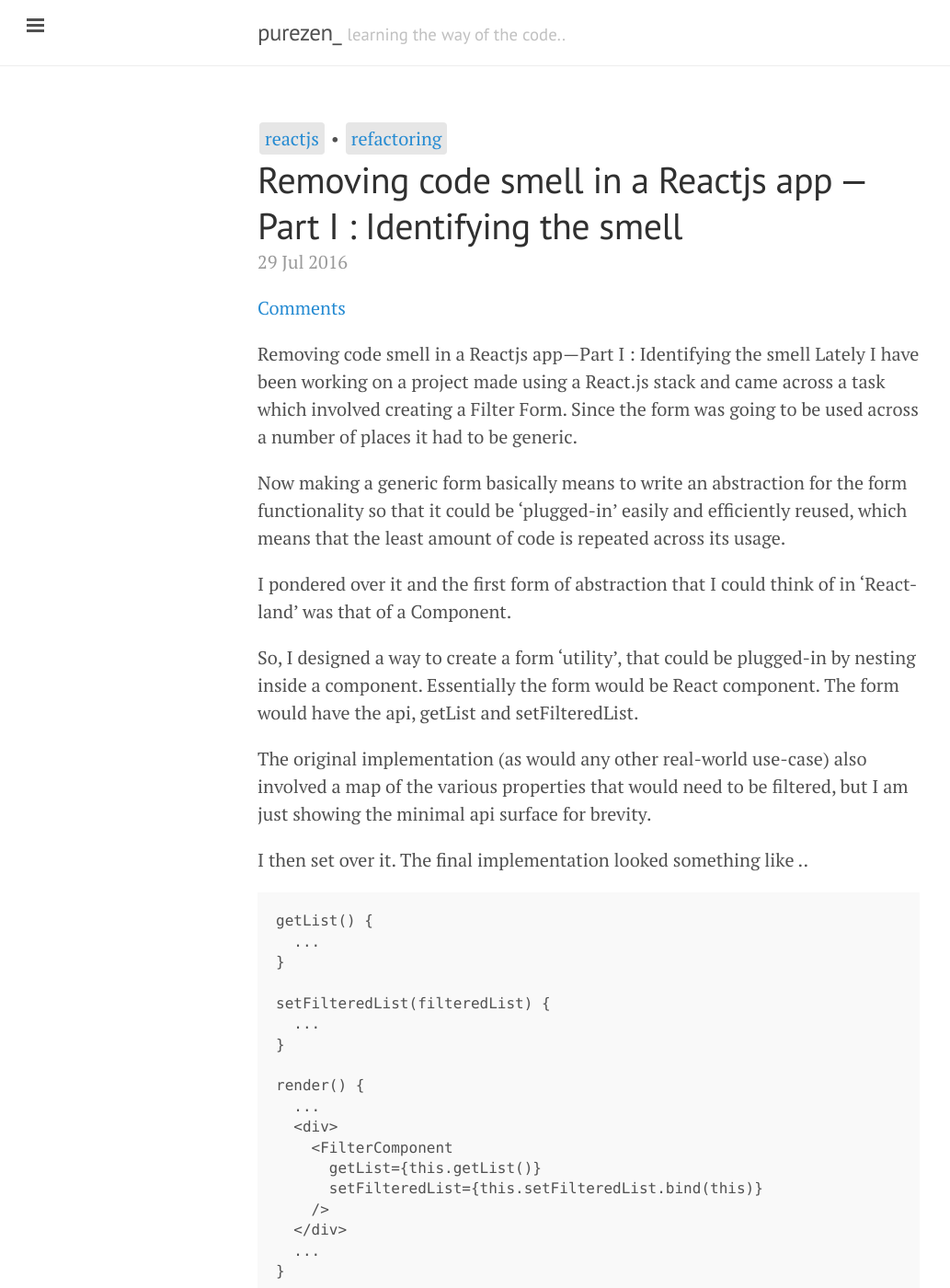
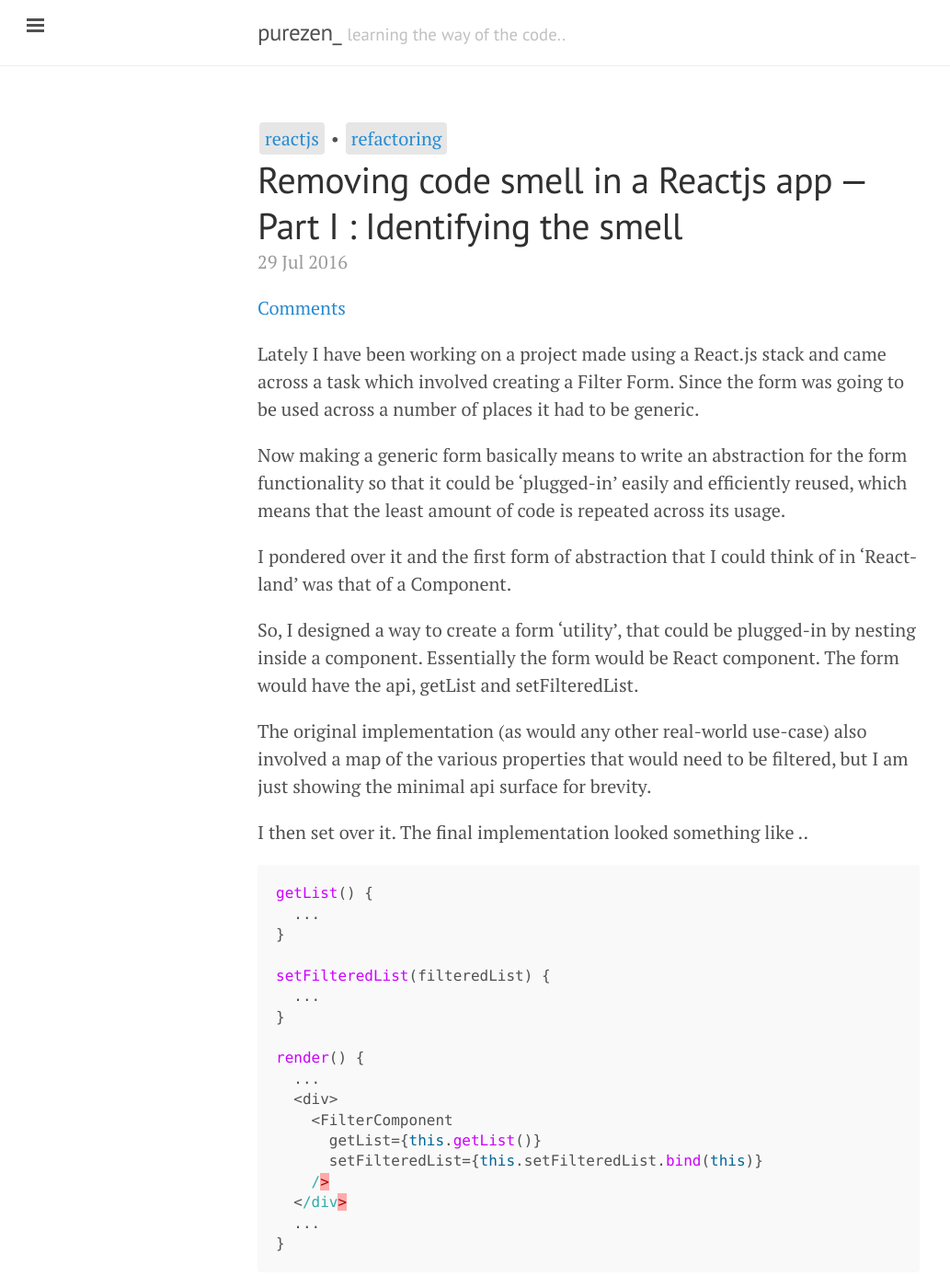
Before and after one commit to purezen/purezen.github.io, a Jekyll site: the page built from _posts/2016-07-29-removing-code-smell-in-a-Reactjs-app-Part-I-:-Identifying-the-smell.md, in a window 1280 px wide and 1400 px high. Shown: the whole window at 92% size, without its empty margins (0-1033 px from the left). Built offline with Jekyll 4.4.1, drawn with Linux system fonts in a browser that asks for light colours; nearby versions of some CDN libraries; Markdown is read by kramdown in place of the engine named in the settings; comment, search, counter and statistics services are not loaded; some of the changed text lies outside the part shown.

Commit message:
Update 2016-07-29-removing-code-smell-in-a-Reactjs-app-Part-I-:-Identifying-the-smell.md

````diff
--- a/_posts/2016-07-29-removing-code-smell-in-a-Reactjs-app-Part-I-:-Identifying-the-smell.md
+++ b/_posts/2016-07-29-removing-code-smell-in-a-Reactjs-app-Part-I-:-Identifying-the-smell.md
@@ -5,7 +5,7 @@ comments: true
 tags:     [reactjs, refactoring]
 ---
 
-Removing code smell in a Reactjs app — Part I : Identifying the smell Lately I have been working on a project made using a React.js stack and came across a task which involved creating a Filter Form. Since the form was going to be used across a number of places it had to be generic.
+Lately I have been working on a project made using a React.js stack and came across a task which involved creating a Filter Form. Since the form was going to be used across a number of places it had to be generic.
 
 Now making a generic form basically means to write an abstraction for the form functionality so that it could be ‘plugged-in’ easily and efficiently reused, which means that the least amount of code is repeated across its usage.
 
@@ -17,7 +17,7 @@ The original implementation (as would any other real-world use-case) also involv
 
 I then set over it. The final implementation looked something like ..
 
-```es2015
+```javascript
 getList() {
   ...
 }
@@ -48,7 +48,7 @@ Now React emphasises on uni-directional flow of state, which is from parent to c
 
 Because of this I had to explicitly set the filtered list in the parent component by calling setFilteredList function whereas in a perfectly ‘React-y’ scenario the filtered list should be available automatically.
 
-This breaks the React paradigm which emphasises on uni-directional reactive flow of data.
+> This breaks the React paradigm which emphasises on uni-directional *reactive* flow of data.
 
 Later, I found a solution for the same. Can you guess it? You might-have come across it while using Redux-Form.. Woah, I might have spilled the beans already!
 
````
